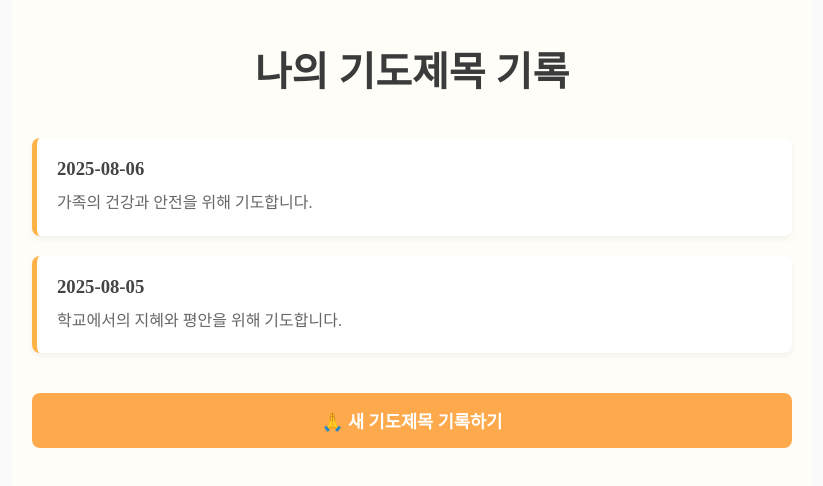
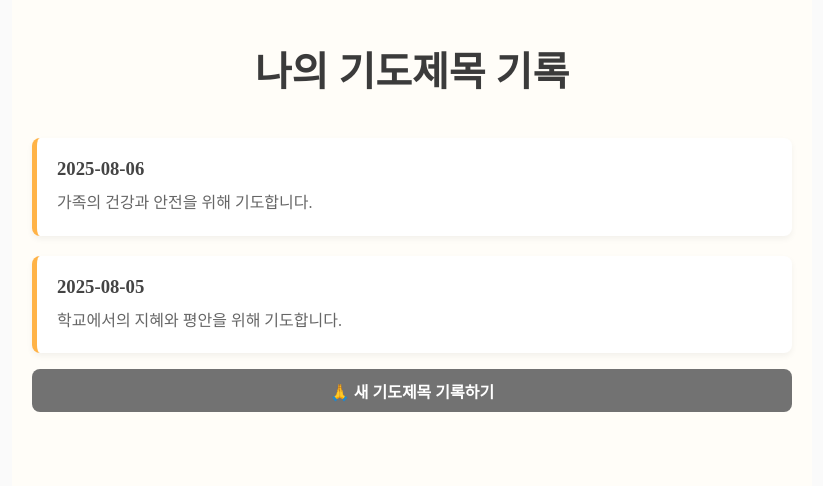
Before and after one commit to elroi773/manna_pray_project, a React (Vite) app: page /mypray in a window 1280 px wide. Shown: the top 486 px of the page, without its empty margins (228-1051 px from the left). Built offline with nearby package versions, Linux system fonts and the light colour scheme; a web font is replaced by a local one.

Commit message:
묵상 ui 수정

```diff
--- a/src/pages/MyContemplation.css
+++ b/src/pages/MyContemplation.css
@@ -52,19 +52,58 @@
 
 .reflection-section {
   margin-top: 2rem;
-  background: #fafafa;
-  padding: 1rem;
-  border-radius: 10px;
+  background: #fffdf5;
+  padding: 2rem;
+  border-radius: 16px;
+  box-shadow: 0 4px 10px rgba(0, 0, 0, 0.1);
+  border: 2px solid #ffe8b3;
+  transition: all 0.3s ease;
+}
+
+.reflection-section h2 {
+  font-size: 1.8rem;
+  font-weight: bold;
+  color: #333;
+  margin-bottom: 1rem;
 }
 
 .my-reflection {
-  font-weight: 500;
-  padding: 0.5rem 0;
+  font-size: 1.2rem;
+  line-height: 1.6;
+  color: #444;
+  margin-bottom: 2rem;
+  padding: 1rem;
+  background-color: #fffbe6;
+  border-left: 5px solid #ababab;
+  border-radius: 8px;
 }
 
 .my-reflection.empty {
   color: #999;
+  background-color: #f9f9f9;
+  border-left: none;
+  font-style: italic;
 }
+
+.write-button {
+  display: inline-block;
+  padding: 0.6rem 1.2rem;
+  font-size: 1rem;
+  font-weight: 600;
+  color: white;
+  background-color: #727272;
+  border: none;
+  border-radius: 8px;
+  cursor: pointer;
+  margin-top: 1rem;
+  transition: background-color 0.2s ease;
+  text-decoration: none;
+}
+
+.write-button:hover {
+  background-color: #393939;
+}
+
 
 .others-list {
   margin-top: 0.5rem;
```
